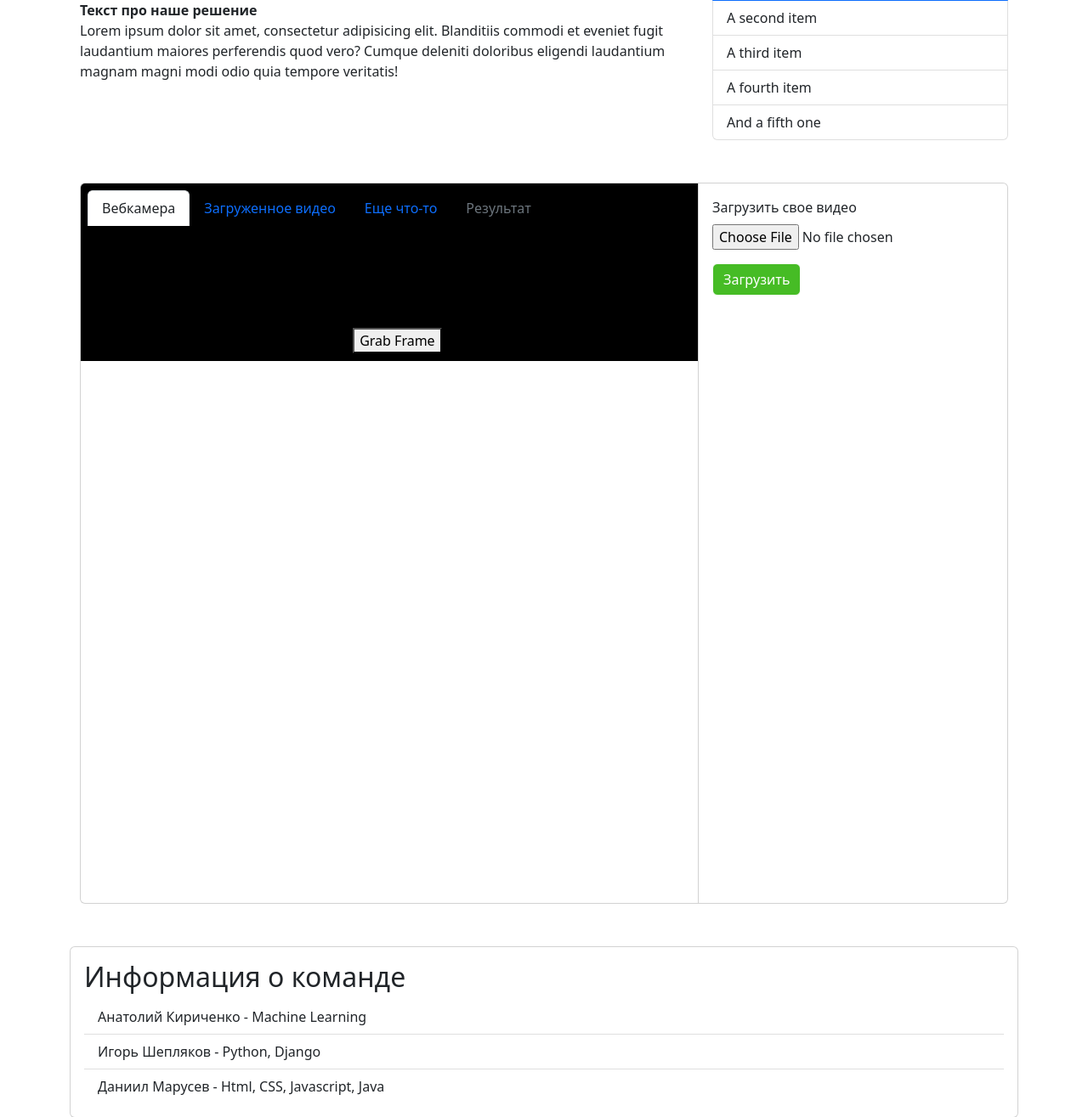
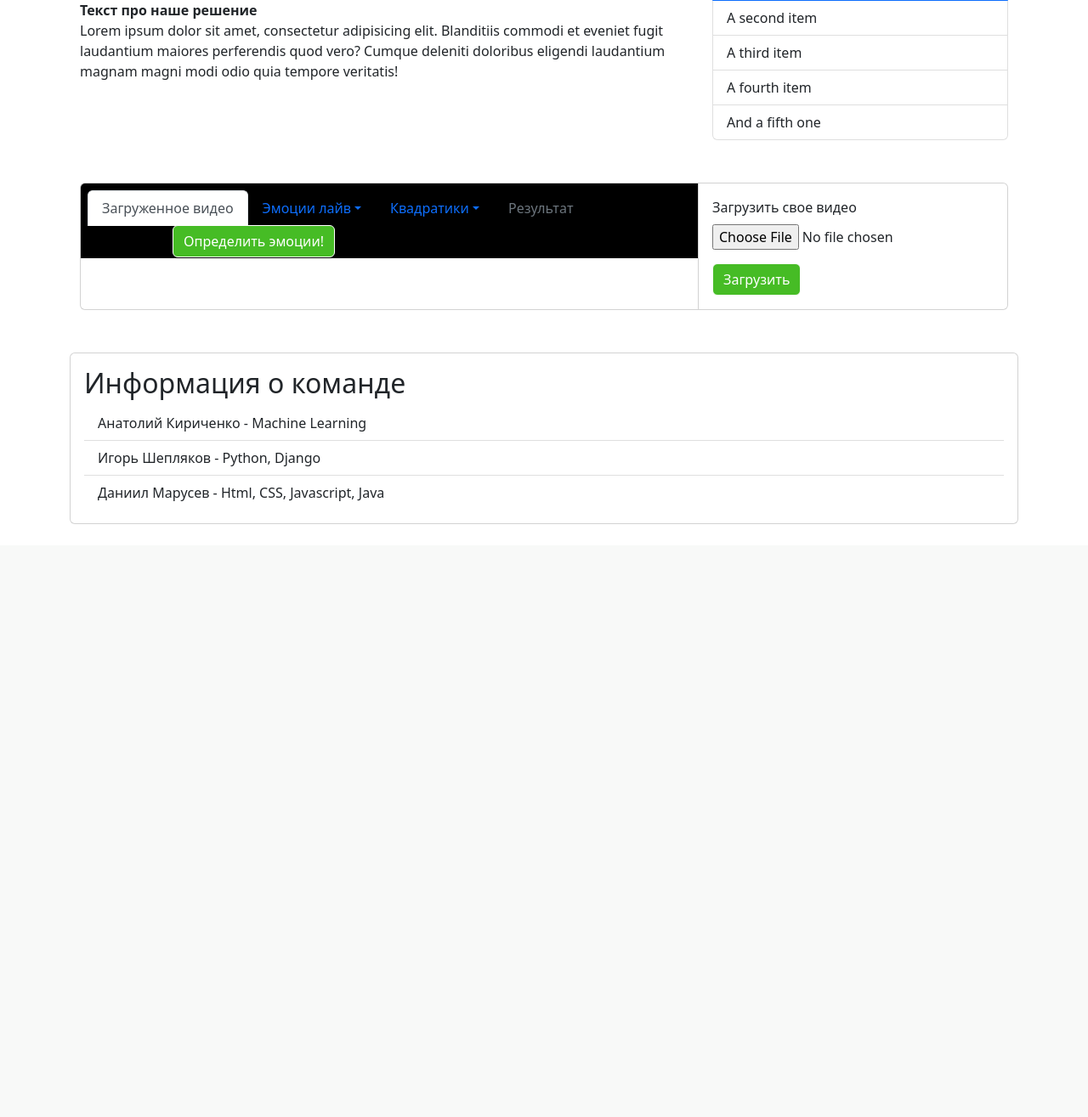
Before and after one commit to MMotionMan/EmotionRecognition, a Django app: page / in a window 1280 px wide. Shown: the part 1092-2407 px from the top of the page at 85% size. After the commit the page ends 1709 px from the top, so only its background shows below. Run offline with Django 4.2, Linux system fonts and the light colour scheme; some libraries are stand-ins or nearby versions.

Commit message:
режимаid

```diff
--- a/EmotionRecognition/static/js/webcam.js
+++ b/EmotionRecognition/static/js/webcam.js
@@ -2,8 +2,7 @@
 let canvas = document.querySelector("#canvas");
 let imageCapture;
 let xhr = new XMLHttpRequest();
-
-
+var mode = -1;
 
 (function() {
     let video = null;
@@ -14,6 +13,32 @@
         video = document.getElementById('video');
         click_button = document.querySelector("#click-photo");
         canvas = document.querySelector("#canvas");
+
+        document.getElementById("mode1").addEventListener("click", function () {
+            mode = 1;
+        })
+
+
+        document.getElementById("mode21").addEventListener("click", function () {
+            mode = 21
+        })
+
+        document.getElementById("mode22").addEventListener("click", function () {
+            mode = 22
+        })
+
+        document.getElementById("mode31").addEventListener("click", function () {
+            mode = 31
+        })
+
+        document.getElementById("mode32").addEventListener("click", function () {
+            mode = 32
+        })
+
+
+        document.getElementById("make-result-button").addEventListener("click", function () {
+            sendToServer(mode)
+        })
 
         navigator.mediaDevices.getUserMedia({video: true, audio: false})
             .then(function(stream) {
@@ -49,11 +74,12 @@
         .then(imageBitmap => {
             const canvas = document.querySelector('#grabFrameCanvas');
             drawCanvas(canvas, imageBitmap);
-            sendFrame(canvas.getContext('2d').getImageData(0, 0, imageBitmap.width, imageBitmap.height).data);
+            // sendToServer(canvas.getContext('2d').getImageData(0, 0, imageBitmap.width, imageBitmap.height).data);
         })
         .catch(error => console.log(error));
 
 }
+
 
 function drawCanvas(canvas, img) {
     canvas.width = getComputedStyle(canvas).width.split('px')[0];
@@ -66,11 +92,10 @@
         x, y, img.width * ratio, img.height * ratio);
 }
 
-function sendFrame(img) {
-    console.log(img)
-    const data = JSON.stringify(img);
+
+function sendToServer(obj) {
+    const data = JSON.stringify(obj);
     xhr.open("POST", "http://localhost:8080/send_frame/", true)
     xhr.setRequestHeader("Content-Type", "application/json")
-    console.log(data)
     xhr.send(data)
 }
--- a/EmotionRecognition/templates/emotion_recognition/index.html
+++ b/EmotionRecognition/templates/emotion_recognition/index.html
@@ -5,9 +5,14 @@
     <title>m1</title>
     <link rel="stylesheet" href="../../static/css/bootstrap.min.css">
     <link rel="stylesheet" href="../../static/css/index.css">
-    <script src="../../static/js/bootstrap.min.js"></script>
+<!--    <script src="../../static/js/bootstrap.min.js"></script>-->
     <script src="../../static/js/webcam.js"></script>
-<!--    <script src="/js/test.js"></script>-->
+<!--    <link href="https://cdn.jsdelivr.net/npm/bootstrap@5.0.0/dist/css/bootstrap.min.css" rel="stylesheet" >-->
+    <script src="https://cdn.jsdelivr.net/npm/@popperjs/core@2.9.2/dist/umd/popper.min.js" ></script>
+    <script src="https://cdn.jsdelivr.net/npm/bootstrap@5.0.1/dist/js/bootstrap.min.js" integrity="sha384-Atwg2Pkwv9vp0ygtn1JAojH0nYbwNJLPhwyoVbhoPwBhjQPR5VtM2+xf0Uwh9KtT" crossorigin="anonymous"></script>
+
+
+    <!--    <script src="/js/test.js"></script>-->
 
 <!--    <link rel="stylesheet" href="/css/fontello.css">-->
 </head>
@@ -107,29 +112,57 @@
                     <div class="card" style="flex-grow: 2">
                         <div>
                             <div class="card-header" style="background-color: #000">
-                                <ul class="nav nav-tabs card-header-tabs">
-                                    <li class="nav-item">
-                                        <a href="#webcam-video" class="nav-link active text-dark" data-bs-toggle="tab">Вебкамера</a>
+
+                                <ul class="nav nav-tabs card-header-tabs" id="mods">
+
+                                    <li class="nav-item" id="mode1">
+                                        <a href="#loaded-video" class="nav-link active" aria-current="page" data-bs-toggle="tab">Загруженное видео</a>
                                     </li>
-                                    <li class="nav-item">
-                                        <a href="#loaded-video" class="nav-link" data-bs-toggle="tab">Загруженное видео</a>
+
+                                    <li class="nav-item dropdown">
+                                        <a class="nav-link dropdown-toggle" data-bs-toggle="dropdown" href="#" role="button" aria-expanded="false">Эмоции лайв</a>
+                                        <ul class="dropdown-menu">
+                                            <li><a href="#video" id="mode21" class="nav-link" data-bs-toggle="tab">Вебка</a></li>
+                                            <li><a href="#tmp-video" id="mode22" class="nav-link" data-bs-toggle="tab">Видео</a></li>
+                                        </ul>
                                     </li>
-                                    <li class="nav-item">
-                                        <a href="#tmp-video" class="nav-link" data-bs-toggle="tab">Еще что-то</a>
+
+                                    <li class="nav-item dropdown">
+                                        <a class="nav-link dropdown-toggle" data-bs-toggle="dropdown" href="#" role="button" aria-expanded="false">Квадратики</a>
+                                        <ul class="dropdown-menu">
+                                            <li><a href="#video" id="mode31" class="nav-link" data-bs-toggle="tab">Вебка</a></li>
+                                            <li><a href="#tmp-video" id="mode32" class="nav-link" data-bs-toggle="tab">Видео</a></li>
+                                        </ul>
                                     </li>
+
+<!--                                    <li class="nav-item">-->
+<!--                                        <a href="#webcam-video" id="mode2" class="nav-link" data-bs-toggle="tab">Вебкамера</a>-->
+<!--                                    </li>-->
+
+<!--                                    <li class="nav-item">-->
+<!--                                        <a href="#tmp-video" id="mode3" class="nav-link" data-bs-toggle="tab">Еще что-то</a>-->
+<!--                                    </li>-->
+
                                     <li class="nav-item">
                                         <a href="#result-video" class="nav-link disabled" data-bs-toggle="tab">Результат</a>
                                     </li>
+
+                                    <li class="nav-item">
+                                        <input type="submit" id="make-result-button" class="btn btn-success ml-auto mr-1 make-result-button" value="Определить эмоции!">
+                                    </li>
                                 </ul>
+
+<!--                                <button class="btn btn-light" value="Посмореть результат"></button>-->
+
 <!-------------------------------------------------------------------------------------------------------------------->
-                                <div>
-                                    <canvas id='grabFrameCanvas'></canvas>
-                                    <button id='grabFrameButton'>Grab Frame</button>
-                                </div>
+<!--                                <div>-->
+<!--                                    <canvas id='grabFrameCanvas'></canvas>-->
+<!--                                    <button id='grabFrameButton'>Grab Frame</button>-->
+<!--                                </div>-->
 
-                                <script>
-                                    document.querySelector('#grabFrameButton').addEventListener('click', onGrabFrameButtonClick);
-                                </script>
+<!--                                <script>-->
+<!--                                    document.querySelector('#grabFrameButton').addEventListener('click', onGrabFrameButtonClick);-->
+<!--                                </script>-->
 
 <!-------------------------------------------------------------------------------------------------------------------->
 
@@ -138,34 +171,37 @@
                             <div class="card-body">
                                 <div class="tab-content">
 
-                                    <div class="tab-pane fade show active" id="webcam-video">
-                                        <div class="camera">
-                                            <video id="video">Video stream not available.</video>
-                                        </div>
-                                    </div>
 
                                     <div class="tab-pane fade" id="loaded-video">
                                         <div class="camera">
                                             <video id="video1">
-                                                <source src="/img/matrix.mp4">
+                                                <source src="../../static/img/matrix.mp4">
                                             </video>
+                                        </div>
+                                    </div>
+
+                                    <div class="tab-pane fade" id="webcam-video">
+                                        <div class="camera">
+                                            <video id="video">Video stream not available.</video>
                                         </div>
                                     </div>
 
                                     <div class="tab-pane fade" id="tmp-video">
                                         <div class="camera">
                                             <video src="" id="#video">
-                                                <source src="/img/matrix.mp4">
+                                                <source src="../../static/img/matrix.mp4">
                                             </video>
                                         </div>
                                     </div>
+
                                     <div class="tab-pane fade" id="result-video">
                                         <div class="camera">
                                             <video src="" id="">
-                                                <source src="/img/matrix.mp4">
+                                                <source src="../../static/img/matrix.mp4">
                                             </video>
                                         </div>
                                     </div>
+
                                 </div>
                             </div>
                         </div>
```
